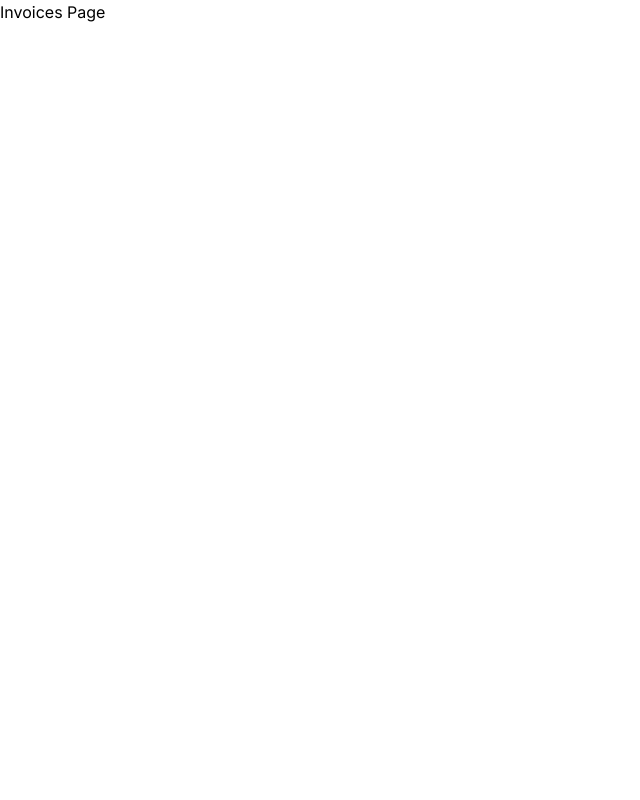
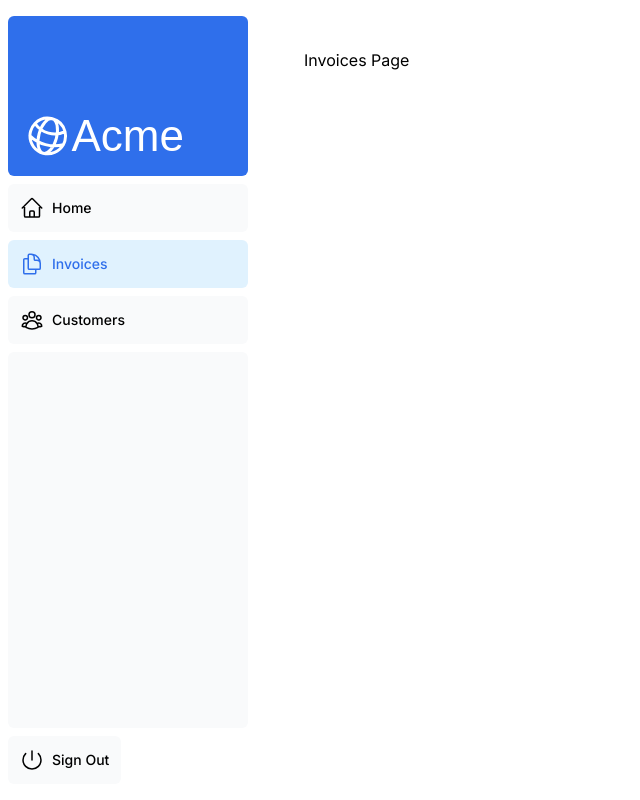
Before and after one commit to progfay/learn-next-app-router, a Next.js app: page /dashboard/invoices in a window 1280 px wide. Shown: the whole page, without its empty margins (0-640 px from the left). Built offline with nearby package versions, Linux system fonts and the light colour scheme; a web font is replaced by a local one.

Commit message:
Streaming a whole page with loading.tsx
https://nextjs.org/learn/dashboard-app/streaming#streaming-a-whole-page-with-loadingtsx

```diff
--- /dev/null
+++ b/app/dashboard/layout.tsx
@@ -0,0 +1,12 @@
+import SideNav from '@/app/ui/dashboard/sidenav';
+
+export default function Layout({ children }: { children: React.ReactNode }) {
+  return (
+    <div className="flex h-screen flex-col md:flex-row md:overflow-hidden">
+      <div className="w-full flex-none md:w-64">
+        <SideNav />
+      </div>
+      <div className="flex-grow p-6 md:overflow-y-auto md:p-12">{children}</div>
+    </div>
+  );
+}
--- /dev/null
+++ b/app/dashboard/loading.tsx
@@ -0,0 +1,3 @@
+export default function Loading() {
+  return <div>Loading...</div>;
+}
```
